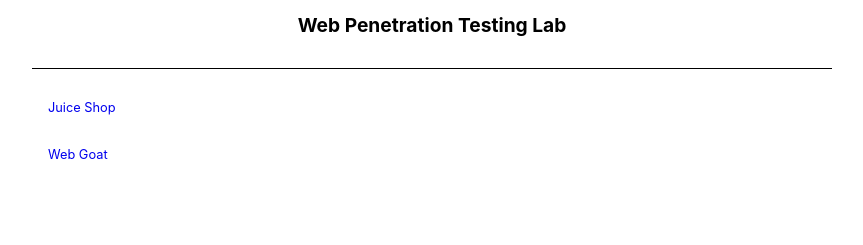
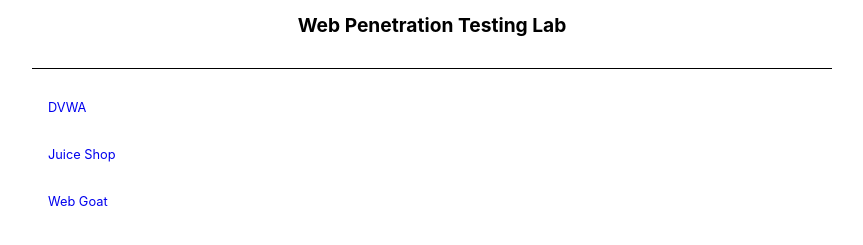
Before and after one commit to 0xffsec/webdojo, a plain HTML site: page dojo/app/index.html in a window 1280 px wide. Shown: the part 79-324 px from the top of the page, without its empty margins (208-1071 px from the left). Drawn offline with nearby package versions, Linux system fonts and the light colour scheme.

Commit message:
Add DVWA

```diff
--- a/dojo/app/index.html
+++ b/dojo/app/index.html
@@ -52,6 +52,9 @@
       <main>
         <ul id="applications">
           <li>
+            <a href="http://10.0.0.3:2000">DVWA</a>
+          </li>
+          <li>
             <a href="http://10.0.0.3:3000">Juice Shop</a>
           </li>
           <li>
```
Also changed, not shown: 2 other files.
